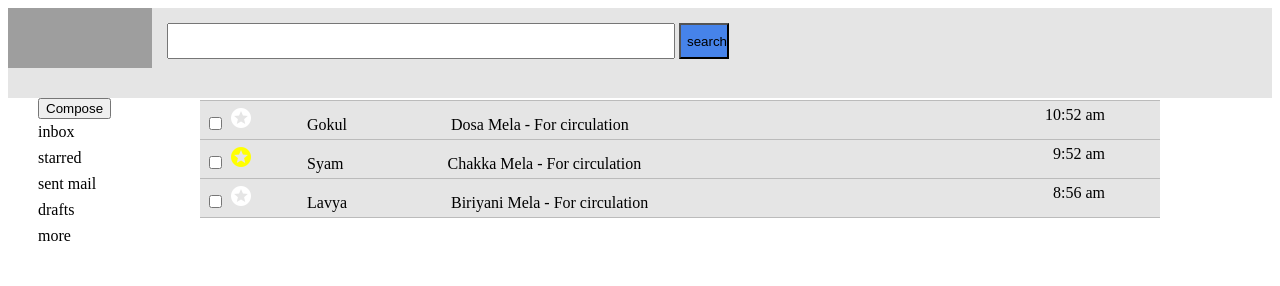
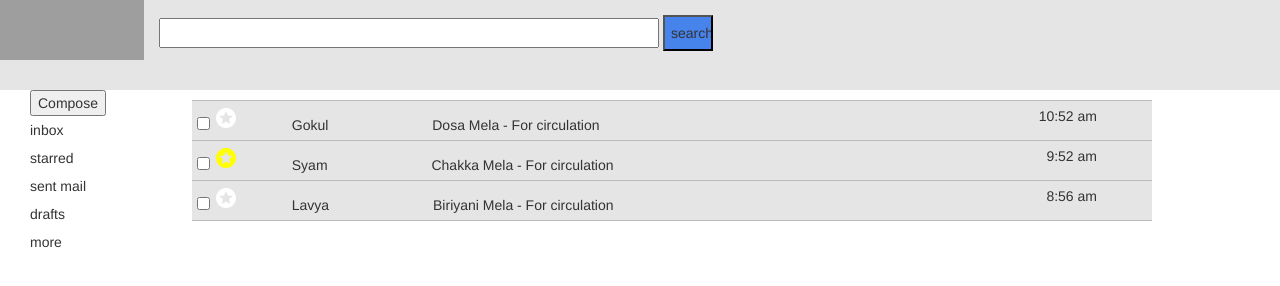
Before and after one commit to anusekhar/Gmail, a plain HTML site: page index.html in a window 1280 px wide. Drawn offline with nearby package versions, Linux system fonts and the light colour scheme; grey boxes are pictures that could not be loaded.

Commit message:
second commit

```diff
--- a/index.html
+++ b/index.html
@@ -4,6 +4,7 @@
     <meta charset="utf-8">
     <title>Gmail</title>
     <link href="https://fonts.googleapis.com/icon?family=Material+Icons" rel="stylesheet">
+    <link rel="stylesheet" href="http://maxcdn.bootstrapcdn.com/bootstrap/3.3.5/css/bootstrap.min.css">
     <link rel="stylesheet" href="assets/css/style.css" media="screen" title="no title" charset="utf-8">
     <script type="text/javascript" src ="assets/lib/angular.min.js"></script>
     <script type="text/javascript" src ="assets/lib/angular-ui-router.min.js"></script>
```
